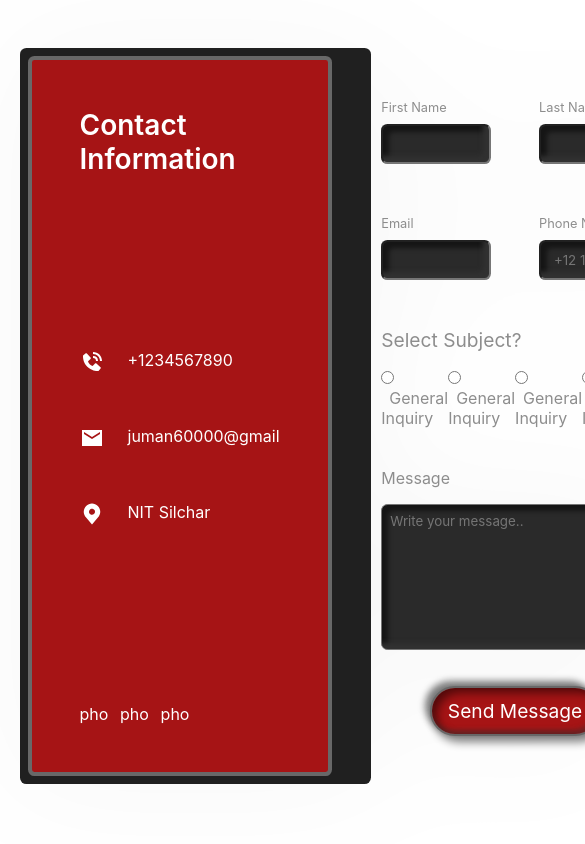
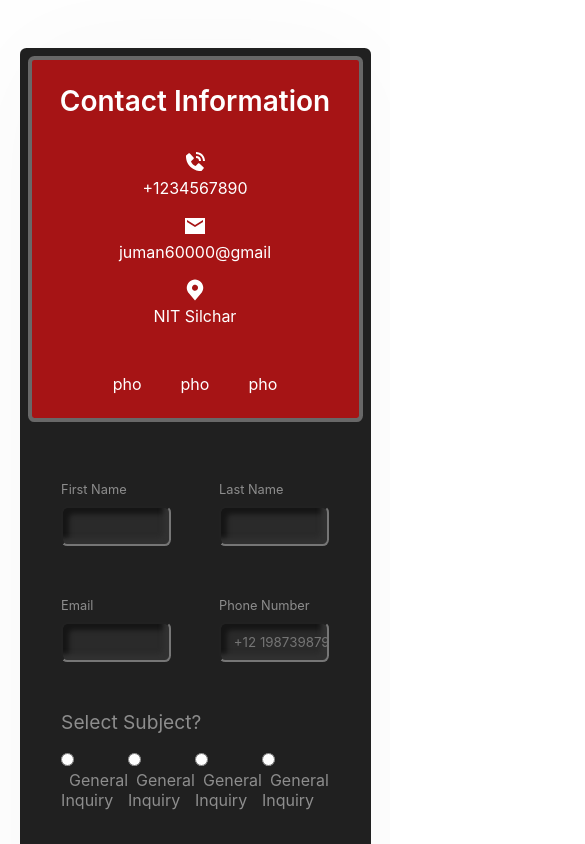
Before and after one commit to UC-Technologies/uc-website, a React (Vite) app: page / in a window 390 px wide. Shown: the top 844 px of the page, 585 px wide, since content can reach past the window. Built offline with nearby package versions, Linux system fonts and the light colour scheme.

Commit message:
started adding responsiveness

```diff
--- a/src/Components/UI/ContactUI/ContactUI.jsx
+++ b/src/Components/UI/ContactUI/ContactUI.jsx
@@ -1,24 +1,25 @@
 import React from "react";
 import styles from "./contactUI.module.css";
+
 const ContactUI = () => {
   return (
     <div className={styles.contactContainer}>
       <div className={styles.left}>
         <div className={styles.information1}>Contact Information</div>
         <div className={styles.information2}>
-          <div style={{ display: "flex", gap: "1.5rem" }}>
+          <div className={styles.infoImage}>
             <div>
               <img src="/contactUs/bxs_phone-call.svg" alt="call" />
             </div>
             <div>+1234567890</div>
           </div>
-          <div style={{ display: "flex", gap: "1.5rem" }}>
+          <div className={styles.infoImage}>
             <div>
               <img src="/contactUs/ic_sharp-email.svg" alt="call" />{" "}
             </div>
             <div>juman60000@gmail</div>
           </div>
-          <div style={{ display: "flex", gap: "1.5rem" }}>
+          <div className={styles.infoImage}>
             <div>
               <img src="/contactUs/carbon_location-filled.svg" alt="call" />
             </div>
--- a/src/Components/UI/ContactUI/contactUI.module.css
+++ b/src/Components/UI/ContactUI/contactUI.module.css
@@ -58,7 +58,10 @@
   display: flex;
   gap: 3vw;
 }
-
+.infoImage{
+    display: flex;
+    gap: 1.5rem;
+}
 .inputFields input,
 .textArea {
   background-color: #2a2a2a;
@@ -110,3 +113,27 @@
     4px 6px 10px 0px rgba(0, 0, 0, 0.5),
     -5px -5px 7px 0px rgba(69, 69, 69, 0.7);
 }
+
+@media (max-width: 768px) {
+    .contactContainer {
+        flex-direction: column;
+      }
+    .left{
+         text-align: center;
+         padding: 1.5rem;
+    }
+    .infoImage{
+        flex-direction: column;
+        gap: 0rem;
+    }
+    .information2 {
+        gap: 1rem;
+        margin: 2rem auto;
+    }
+    .information3{
+        justify-content: center;
+        align-items: center;
+        margin-top: 1rem;
+        gap: 10vw;
+    }
+  }
```
